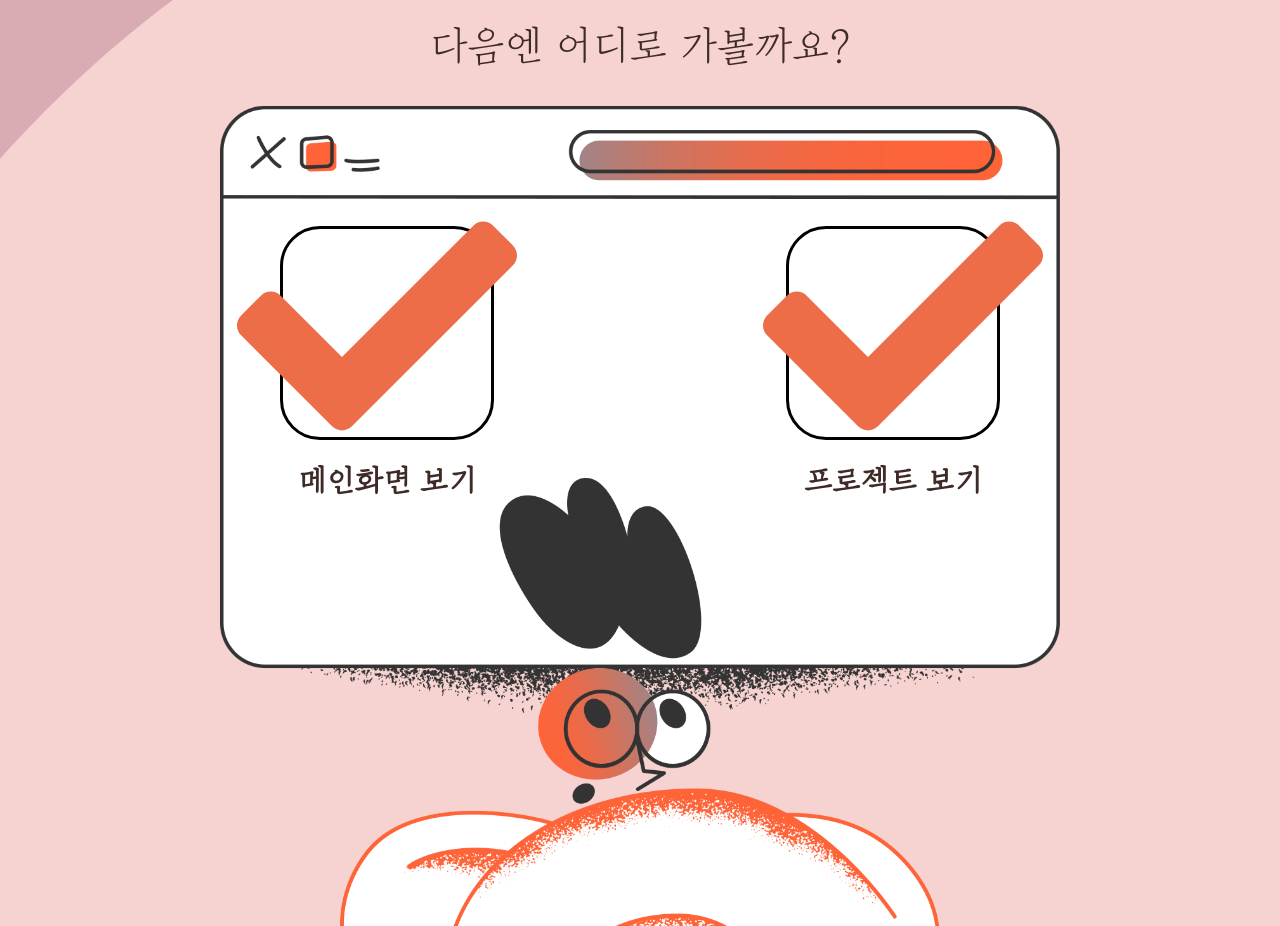
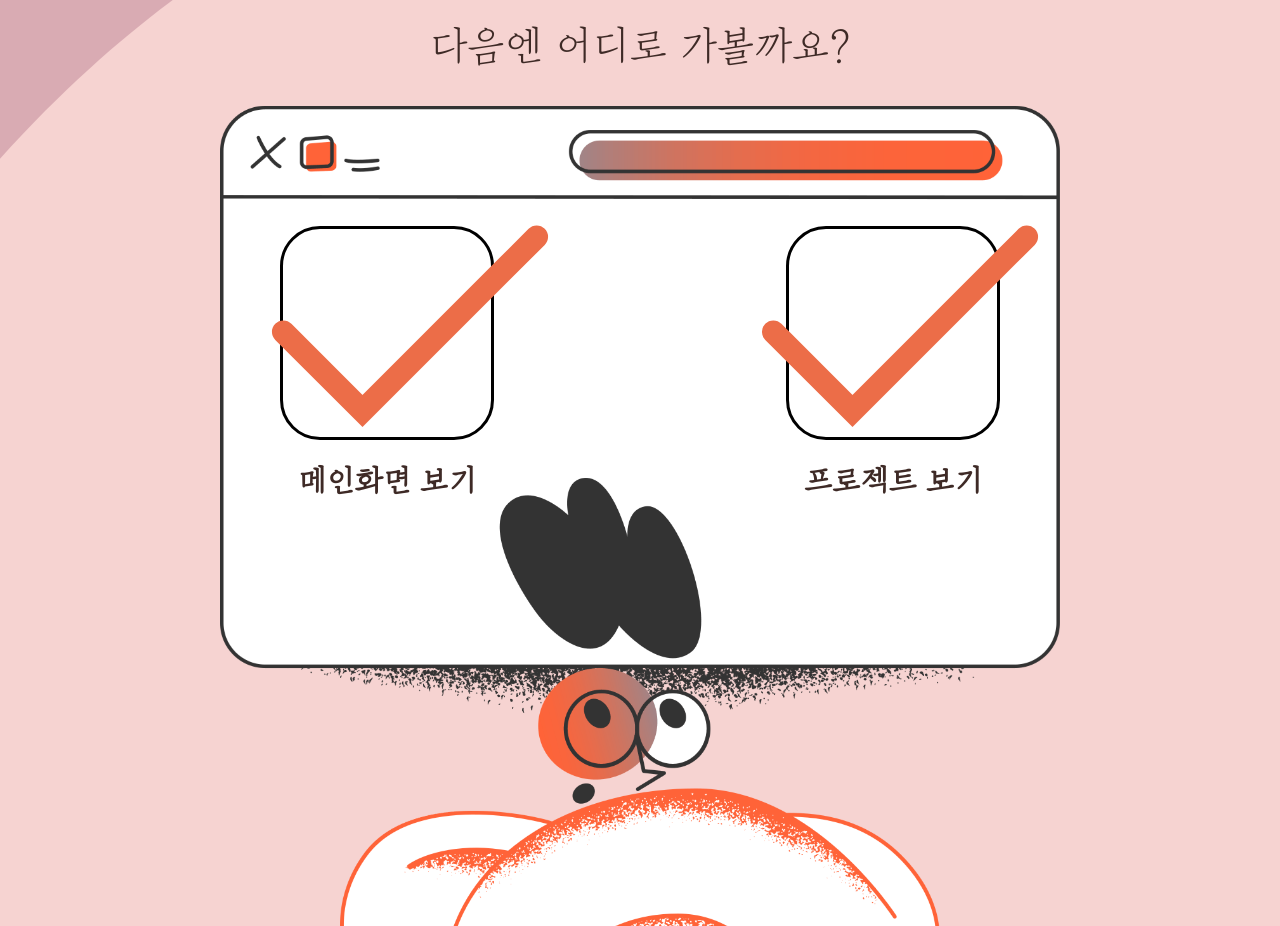
Before and after one commit to qp-yeonji-kim/portfolio_2021, a plain HTML site: page introduce/me.html in a window 1280 px wide. Shown: the part 3300-4226 px from the top of the page. Drawn offline with Linux system fonts and the light colour scheme; a script that the page names is missing.

Commit message:
me
오류 원상복귀.....

```diff
--- a/assets/css/style.scss
+++ b/assets/css/style.scss
@@ -410,23 +410,21 @@
       }
 
       svg,
-      path {
+      polyline {
         position: absolute;
-        top: 80px;
+        top: 20px;
         z-index: 10;
       }
 
       svg {
-        width: 280px;
-        height: 280px;
+        width: 380px;
+        height: 380px;
+        stroke: #ec6d48;
+        stroke-width: 1.44;
+        stroke-linecap: round;
+        stroke-linejoin: miter;
+        fill: none;
         color: $orange;
-      }
-
-      path {
-        fill: #ec6d48;
-        stroke-dasharray: 1453.2303466796875px;
-        stroke-dashoffset: 1453.2303466796875px;
-        animation: checking 0.5s ease forwards;
       }
 
       span {
@@ -488,29 +486,17 @@
     .link-main {
       float: left;
 
-      svg,
-      path {
-        left: 2%;
+      svg {
+        left: 0;
       }
     }
 
     .link-project {
       float: right;
 
-      svg,
-      path {
-        right: 2%;
+      svg {
+        right: -30px;
       }
     }
   }
 }
-
-@keyframes checking {
-  0% {
-    stroke-dashoffset: 1453.2303466796875px;
-  }
-
-  100% {
-    stroke-dashoffset: 0;
-  }
-}
--- a/introduce/me.html
+++ b/introduce/me.html
@@ -84,12 +84,12 @@
       <p>다음엔 어디로 가볼까요?</p>
       <div class="link link-main">
         <a href="../index.html"></a>
-        <svg aria-hidden="true" focusable="false" data-prefix="fas" data-icon="check" class="check" role="img" xmlns="http://www.w3.org/2000/svg" viewBox="0 0 512 512"><path d="M173.898 439.404l-166.4-166.4c-9.997-9.997-9.997-26.206 0-36.204l36.203-36.204c9.997-9.998 26.207-9.998 36.204 0L192 312.69 432.095 72.596c9.997-9.997 26.207-9.997 36.204 0l36.203 36.204c9.997 9.997 9.997 26.206 0 36.204l-294.4 294.401c-9.998 9.997-26.207 9.997-36.204-.001z"></path></svg>
+        <svg role="img" id="check" xmlns="http://www.w3.org/2000/svg" width="100px" height="100px" viewBox="0 0 24 24" aria-labelledby="okIconTitle"> <title id="okIconTitle">Ok</title> <polyline points="4 13 9 18 20 7"/> </svg>
         <span>메인화면 보기</span>
       </div>
       <div class="link link-project">
         <a href="../project/project.html"></a>
-        <svg aria-hidden="true" focusable="false" data-prefix="fas" data-icon="check" class="check" role="img" xmlns="http://www.w3.org/2000/svg" viewBox="0 0 512 512"><path d="M173.898 439.404l-166.4-166.4c-9.997-9.997-9.997-26.206 0-36.204l36.203-36.204c9.997-9.998 26.207-9.998 36.204 0L192 312.69 432.095 72.596c9.997-9.997 26.207-9.997 36.204 0l36.203 36.204c9.997 9.997 9.997 26.206 0 36.204l-294.4 294.401c-9.998 9.997-26.207 9.997-36.204-.001z"></path></svg>
+        <svg role="img" id="check" xmlns="http://www.w3.org/2000/svg" width="100px" height="100px" viewBox="0 0 24 24" aria-labelledby="okIconTitle"> <title id="okIconTitle">Ok</title> <polyline points="4 13 9 18 20 7"/> </svg>
         <span>프로젝트 보기</span>
       </div>
     </div>
```
Also changed, not shown: assets/css/style.css, assets/images/main/check(2).svg (deleted), 1 other file.
